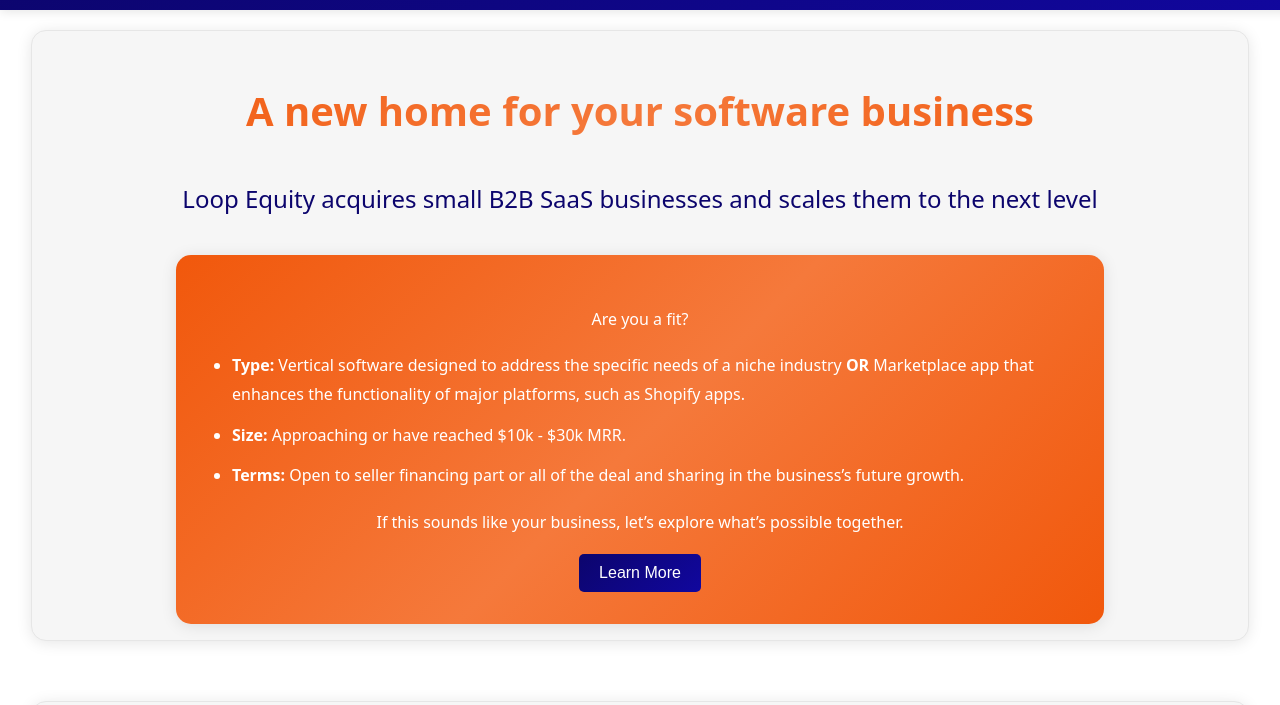
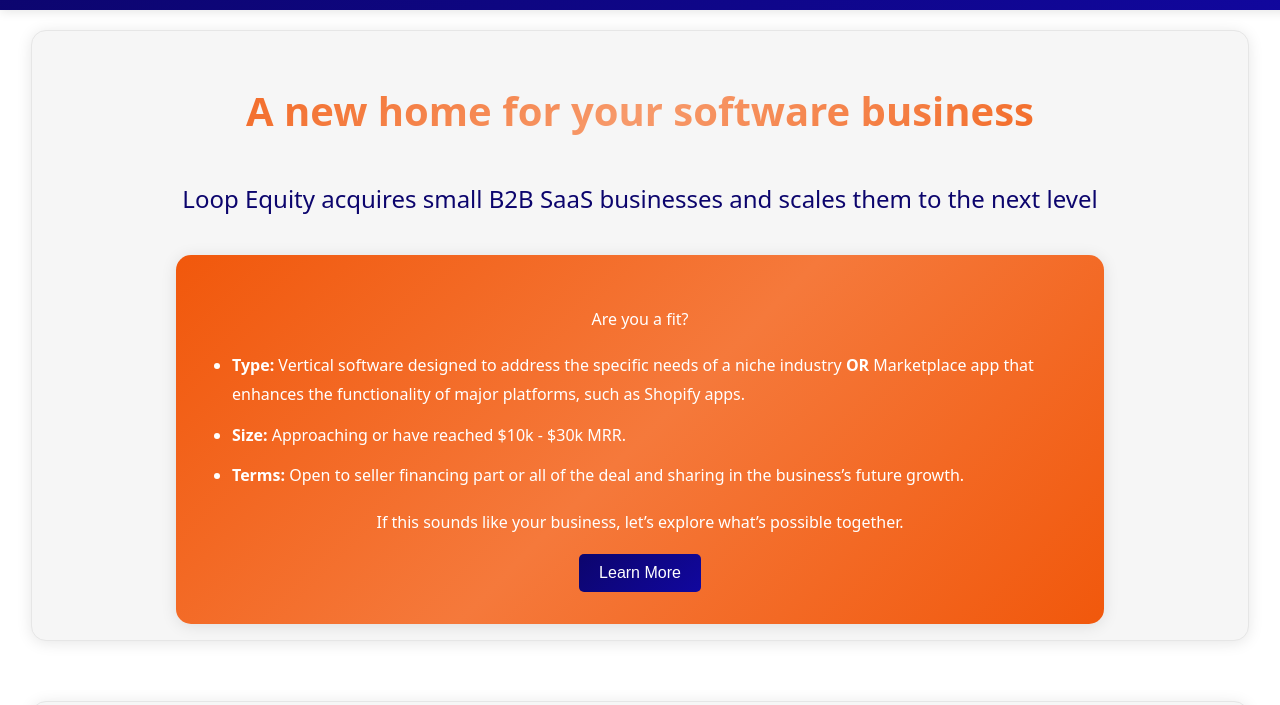
Before and after one commit to amanisheikh1/loopequity.co, a website: page index.html in a window 1280 px wide. Shown: the part 62-767 px from the top of the page. Drawn offline with Linux system fonts and the light colour scheme.

Commit message:
Update index.css

```diff
--- a/resources/css/index.css
+++ b/resources/css/index.css
@@ -11,6 +11,7 @@
     --border-color: #e6e6e6;    /* Border color for subtle separation */
     --shadow-color: rgba(0, 0, 0, 0.1);
     --gradient-primary: linear-gradient(135deg, var(--text-color), #11079e);
+    --gradient-h1: linear-gradient(135deg, var(--accent-color), var(--secondary-color), var(--accent-color));
     --gradient-accent: linear-gradient(135deg, var(--accent-color), var(--primary-color), var(--accent-color));
     --gradient-footer: linear-gradient(135deg, var(--text-color), #11079e);
 }
@@ -83,7 +84,7 @@
     font-size: 2.5rem;
     font-weight: 800;
     color: transparent;
-    background-image: var(--gradient-accent);
+    background-image: var(--gradient-h1);
     background-clip: text;
     -webkit-background-clip: text;
     margin: 1.5rem 0;
```
